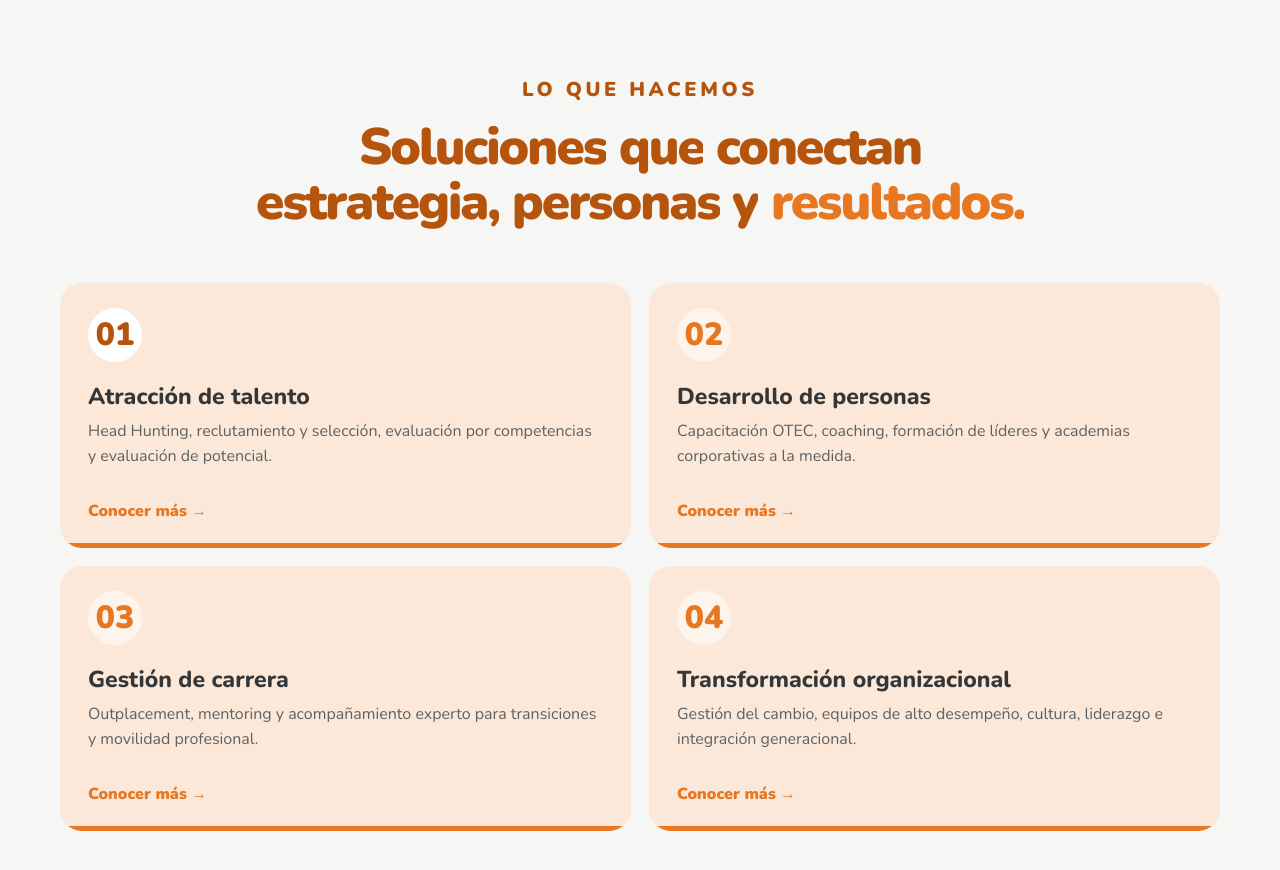
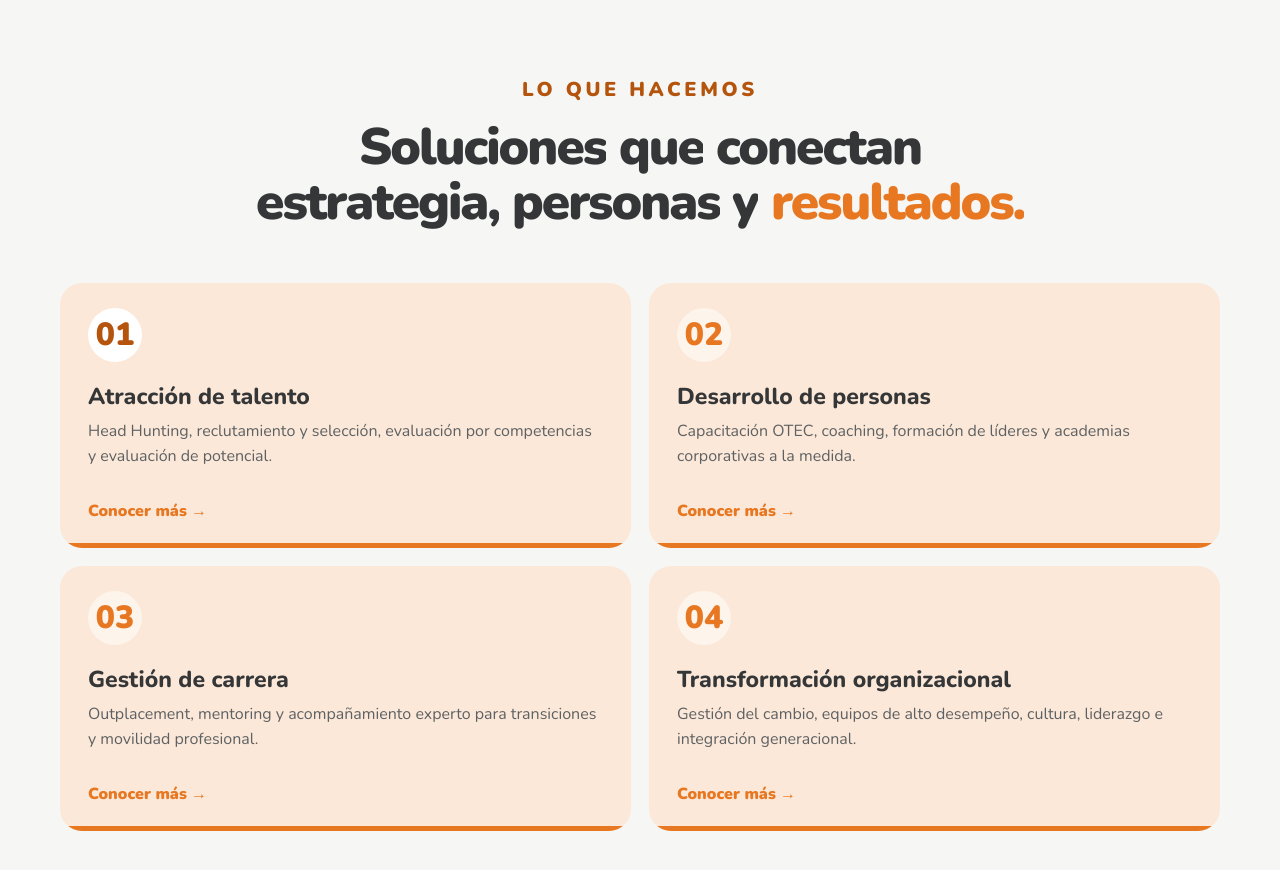
Before and after one commit to josepueblarosalesph/adconsulting, a Next.js app: page / in a window 1280 px wide. Shown: the part 2160-3030 px from the top of the page. Built offline with nearby package versions, Linux system fonts and the light colour scheme.

Commit message:
Corrige color del titulo de servicios

```diff
--- a/app/globals.css
+++ b/app/globals.css
@@ -508,6 +508,7 @@ details[open] .mobile-menu-icon i:last-child{transform:translateY(-7px) rotate(-
 .corp-services-spectrum>.corp-eyebrow{display:block;width:auto;margin:0 auto 20px;padding:0;background:transparent;color:var(--co-deep);font-size:20px;text-align:center}
 .corp-services-spectrum>h2{font-size:clamp(36px,4vw,52px);line-height:1.08}
 .corp-services-spectrum>h2 .corp-services-title-line{display:block;white-space:nowrap}
+.corp-services-spectrum>h2 .corp-services-title-line{color:var(--co-ink)!important}
 .corp-services-spectrum>h2 em{font-style:normal;color:var(--co)}
 @media(max-width:600px){.corp-services-spectrum>h2 .corp-services-title-line{white-space:normal}}
 .corp-talent-flow .corp-eyebrow,.corp-method .corp-eyebrow,.corp-intro .corp-eyebrow,.corp-routes .corp-eyebrow,.corp-platform .corp-eyebrow,.corp-news .corp-eyebrow,.corp-contact .corp-eyebrow{display:block;width:auto;padding:0;background:transparent;font-size:20px}
```
